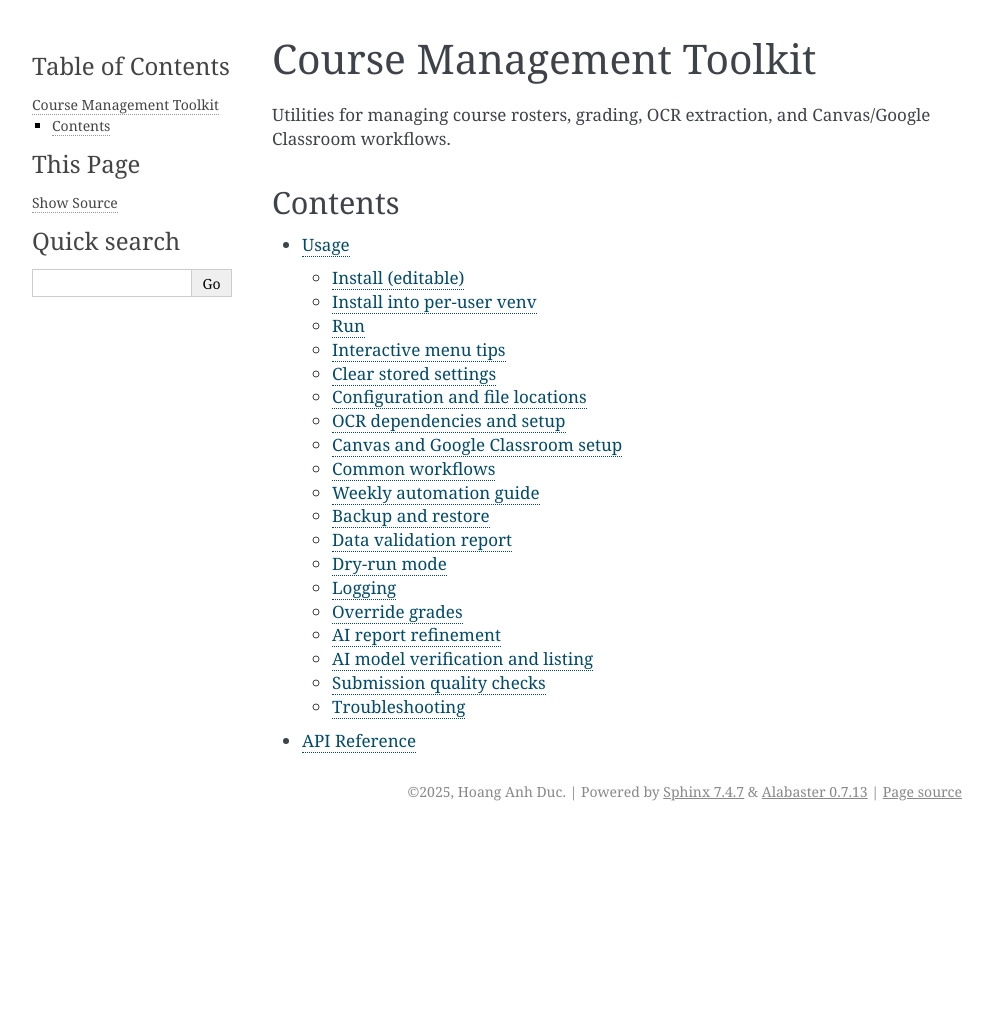
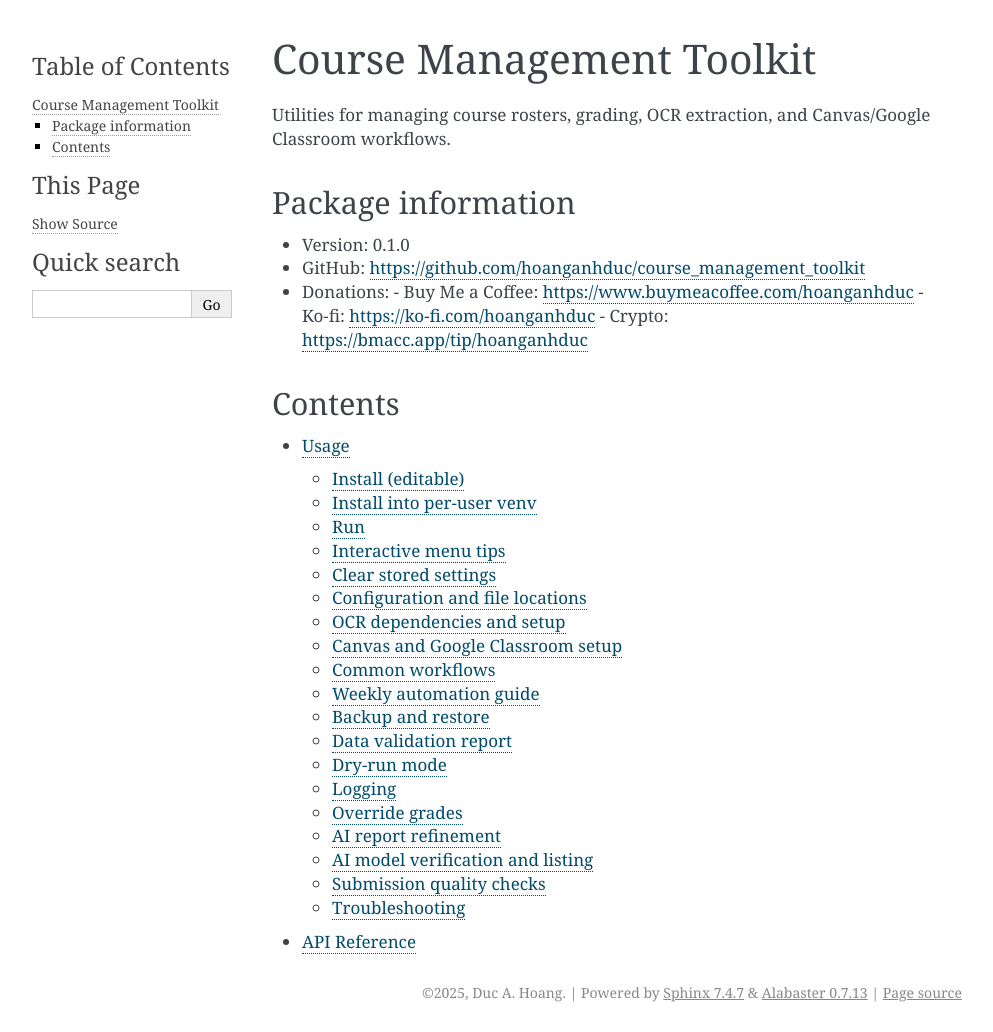
Before and after one commit to hoanganhduc/course_management_toolkit, a Sphinx documentation site: the page built from docs/index.rst, in a window 1280 px wide. Shown: the whole page, without its empty margins (148-1141 px from the left). Built offline with Sphinx 7.4.7, drawn with Linux system fonts in a browser that asks for light colours; before the commit the page ends 900 px from its top, so only the background shows below that.

Commit message:
fix: Correct author name in documentation and enhance package information

```diff
--- a/docs/conf.py
+++ b/docs/conf.py
@@ -5,7 +5,7 @@ from datetime import datetime
 sys.path.insert(0, os.path.abspath('..'))
 
 project = 'Course Management Toolkit'
-author = 'Hoang Anh Duc'
+author = 'Duc A. Hoang'
 version = '0.1.0'
 release = version
 
--- a/docs/index.rst
+++ b/docs/index.rst
@@ -2,6 +2,16 @@ Course Management Toolkit
 =========================
 
 Utilities for managing course rosters, grading, OCR extraction, and Canvas/Google Classroom workflows.
+
+Package information
+-------------------
+
+- Version: 0.1.0
+- GitHub: https://github.com/hoanganhduc/course_management_toolkit
+- Donations:
+  - Buy Me a Coffee: https://www.buymeacoffee.com/hoanganhduc
+  - Ko-fi: https://ko-fi.com/hoanganhduc
+  - Crypto: https://bmacc.app/tip/hoanganhduc
 
 Contents
 --------
```
